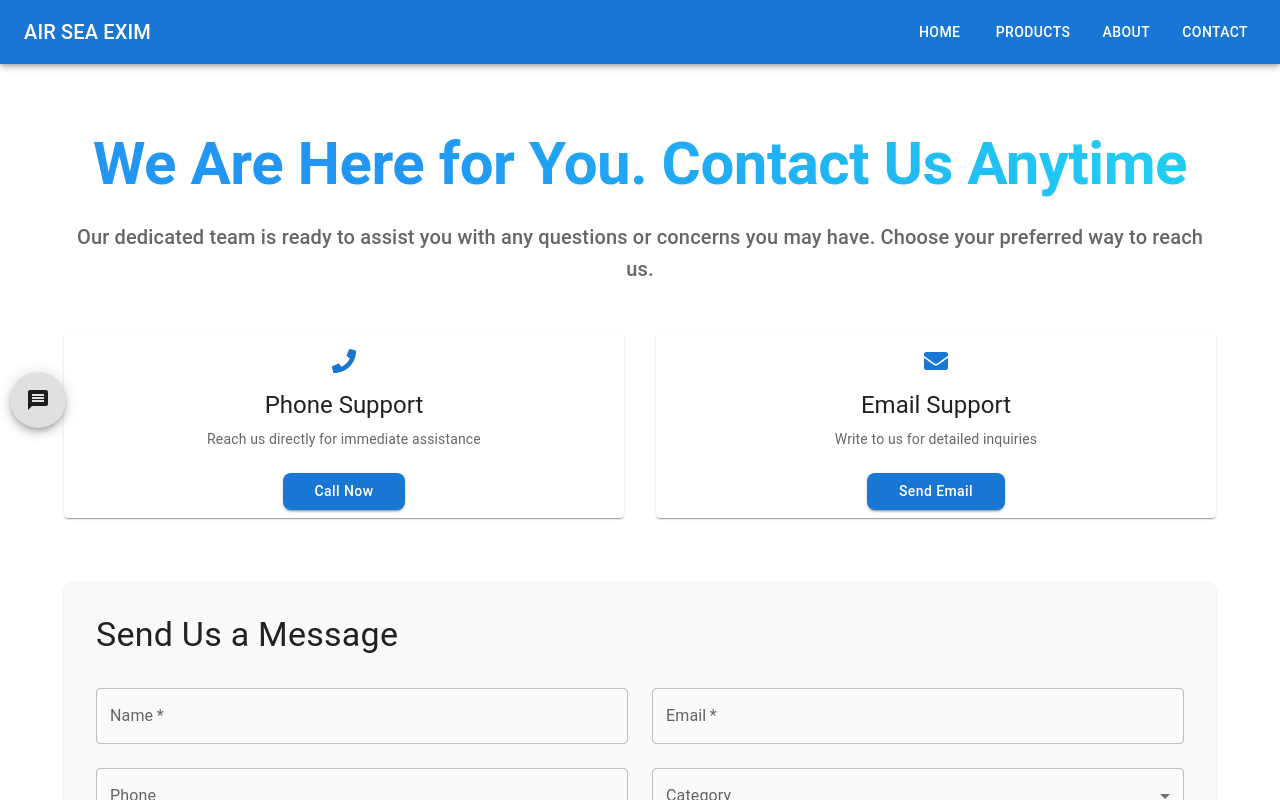
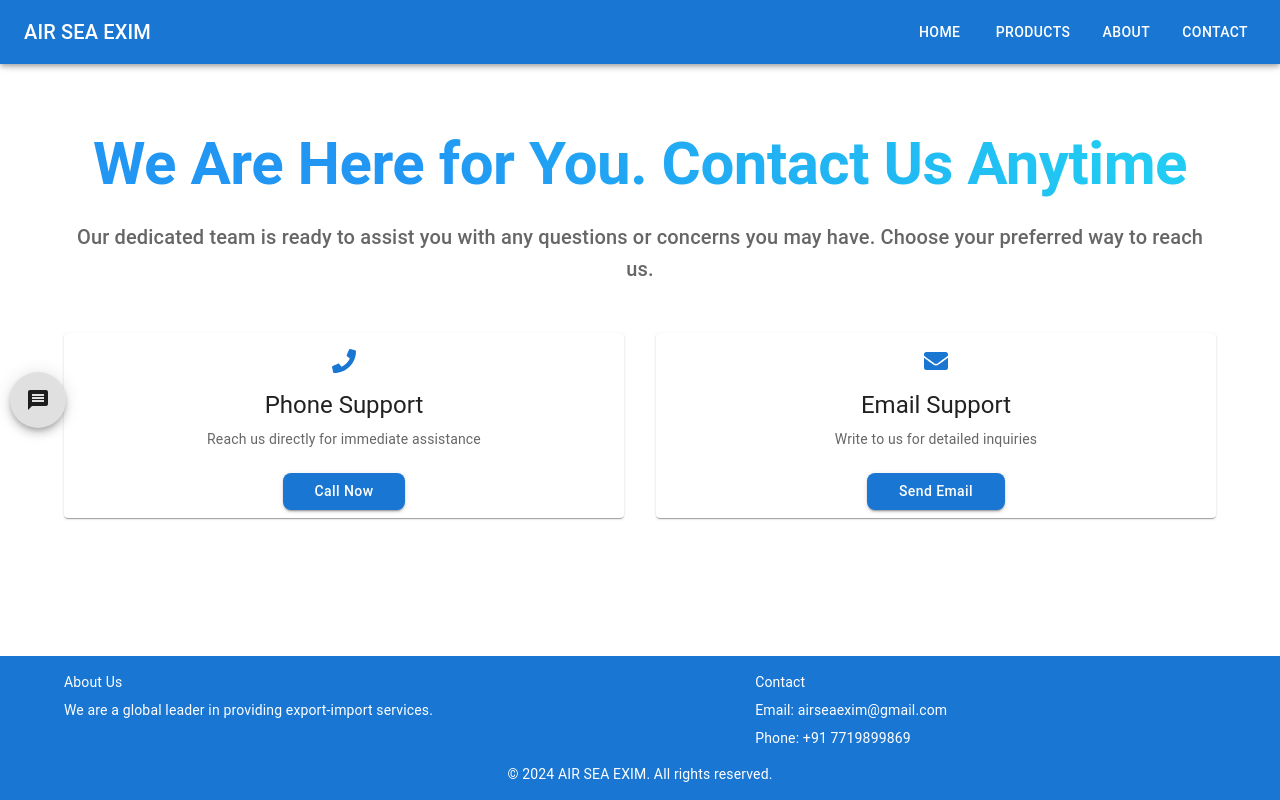
Before and after one commit to AjinkyaBhagat/GlobalNiryatUI, a React (Vite) app: page /contact in a window 1280 px wide. Built offline with nearby package versions, Linux system fonts and the light colour scheme.

Commit message:
Removed all the unused code.

```diff
--- a/src/components/about/AboutCards.tsx
+++ b/src/components/about/AboutCards.tsx
@@ -5,7 +5,7 @@ import { useSpring, animated } from "@react-spring/web";
 import { FaGlobeAmericas } from "react-icons/fa";
 import AboutusImage from "../../assets/aboutus-image.jpg"; // Correct import statement
 
-const StyledCard = styled(Card)(({ theme }) => ({
+const StyledCard = styled(Card)(() => ({
   width: "100%",
   minHeight: "400px",
   borderRadius: "16px",
@@ -13,7 +13,7 @@ const StyledCard = styled(Card)(({ theme }) => ({
   transition: "transform 0.3s ease-in-out, box-shadow 0.3s ease-in-out",
   "&:hover": {
     transform: "translateY(-5px)",
-    //boxShadow: theme.shadows[10]
+    // boxShadow: theme.shadows[10] // Removed usage of theme, as it was not needed
   },
 }));
 
--- a/src/components/common/AnimatedCard.tsx
+++ b/src/components/common/AnimatedCard.tsx
@@ -1,5 +1,5 @@
 import React from "react";
-import { Box, Container, Grid, CardContent, Typography } from "@mui/material";
+import { Container, Grid, CardContent, Typography } from "@mui/material";
 import { cardData } from "../common/AnimatedCardData";
 import { AnimatedCard } from "../common/StyledCard";
 import { StyledCardMedia } from "../common/StyledCardMedia";
@@ -15,7 +15,7 @@ const AnimatedCards: React.FC = () => {
   return (
     <Container maxWidth="lg" sx={{ py: 8 }}>
       <Grid container spacing={4}>
-        {cardData.map((card, index) => (
+        {cardData.map((card) => (
           <Grid
             item
             xs={12}
--- a/src/components/common/StyledCard.ts
+++ b/src/components/common/StyledCard.ts
@@ -1,5 +1,5 @@
 import { styled } from "@mui/system";
-import { useSpring, animated, config } from "@react-spring/web";
+import { animated } from "@react-spring/web";
 import { Card } from "@mui/material";
 
 export const AnimatedCard = styled(animated(Card))({
--- a/src/components/contact/ContactCards.tsx
+++ b/src/components/contact/ContactCards.tsx
@@ -11,8 +11,7 @@ import { FaPhone, FaEnvelope } from "react-icons/fa";
 import { styled } from "@mui/system";
 import { socialConfig } from "../../config/config";
 
-// Styled Card component
-const StyledCard = styled(Card)(({ theme }) => ({
+const StyledCard = styled(Card)({
   height: "100%",
   display: "flex",
   flexDirection: "column",
@@ -20,7 +19,7 @@ const StyledCard = styled(Card)(({ theme }) => ({
   "&:hover": {
     transform: "translateY(-5px)",
   },
-}));
+});
 
 // Contact card data
 const contactCards = [
--- a/src/components/contact/ContactForm.tsx
+++ b/src/components/contact/ContactForm.tsx
@@ -1,126 +1,3 @@
-// import React from "react";
-// import {
-//   Box,
-//   Button,
-//   FormControl,
-//   InputLabel,
-//   MenuItem,
-//   Select,
-//   TextField,
-//   Typography,
-// } from "@mui/material";
-// import { SelectChangeEvent } from "@mui/material/Select"; // Import SelectChangeEvent
-
-// interface FormData {
-//   name: string;
-//   email: string;
-//   phone: string;
-//   subject: string;
-//   message: string;
-//   category: string;
-// }
-
-// interface ContactFormProps {
-//   formData: FormData;
-//   handleInputChange: (
-//     e:
-//       | React.ChangeEvent<HTMLInputElement | HTMLTextAreaElement>
-//       | SelectChangeEvent
-//   ) => void;
-//   handleSubmit: (e: React.FormEvent<HTMLFormElement>) => void;
-// }
-
-// const ContactForm: React.FC<ContactFormProps> = ({
-//   formData,
-//   handleInputChange,
-//   handleSubmit,
-// }) => {
-//   return (
-//     <Box
-//       component="form"
-//       onSubmit={handleSubmit}
-//       sx={{ backgroundColor: "#f8f9fa", p: 4, borderRadius: 2, boxShadow: 1 }}
-//     >
-//       <Typography variant="h4" gutterBottom sx={{ mb: 4 }}>
-//         Send Us a Message
-//       </Typography>
-
-//       <Box
-//         sx={{ display: "grid", gridTemplateColumns: "repeat(2, 1fr)", gap: 3 }}
-//       >
-//         <TextField
-//           fullWidth
-//           label="Name"
-//           name="name"
-//           value={formData.name}
-//           onChange={handleInputChange}
-//           required
-//         />
-//         <TextField
-//           fullWidth
-//           label="Email"
-//           name="email"
-//           type="email"
-//           value={formData.email}
-//           onChange={handleInputChange}
-//           required
-//         />
-//         <TextField
-//           fullWidth
-//           label="Phone"
-//           name="phone"
-//           value={formData.phone}
-//           onChange={handleInputChange}
-//         />
-//         <FormControl fullWidth>
-//           <InputLabel>Category</InputLabel>
-//           <Select
-//             value={formData.category}
-//             label="Category"
-//             name="category"
-//             onChange={handleInputChange} // This will now work for the Select component
-//           >
-//             <MenuItem value="general">General Inquiry</MenuItem>
-//             <MenuItem value="feedback">Feedback</MenuItem>
-//           </Select>
-//         </FormControl>
-
-//         <TextField
-//           fullWidth
-//           label="Subject"
-//           name="subject"
-//           value={formData.subject}
-//           onChange={handleInputChange}
-//           required
-//         />
-//         <TextField
-//           fullWidth
-//           label="Message"
-//           name="message"
-//           multiline
-//           rows={4}
-//           value={formData.message}
-//           onChange={handleInputChange}
-//           required
-//         />
-//       </Box>
-
-//       <Box sx={{ mt: 4, textAlign: "center" }}>
-//         <Button
-//           type="submit"
-//           variant="contained"
-//           color="primary"
-//           size="large"
-//           sx={{ borderRadius: 2, textTransform: "none", px: 6, py: 1.5 }}
-//         >
-//           Send Message
-//         </Button>
-//       </Box>
-//     </Box>
-//   );
-// };
-
-// export default ContactForm;
 import React from "react";
 import {
   Box,
@@ -150,33 +27,18 @@ interface ContactFormProps {
       | React.ChangeEvent<HTMLInputElement | HTMLTextAreaElement>
       | SelectChangeEvent
   ) => void;
-  handleSubmit: (e: React.FormEvent<HTMLFormElement>) => void;
+  handleSubmit: (e: React.FormEvent<HTMLFormElement>) => void; // Add handleSubmit to props
 }
 
 const ContactForm: React.FC<ContactFormProps> = ({
   formData,
   handleInputChange,
-  handleSubmit,
+  handleSubmit, // Destructure handleSubmit here
 }) => {
-  // Modified handleSubmit to trigger Gmail compose in a new tab
-  const handleFormSubmit = (e: React.FormEvent<HTMLFormElement>) => {
-    e.preventDefault(); // Prevent the default form submission behavior
-
-    // Construct the mailto link with the entered form data
-    const mailtoLink = `mailto:${formData.email}?subject=${encodeURIComponent(
-      formData.subject
-    )}&body=${encodeURIComponent(
-      `Name: ${formData.name}\nPhone: ${formData.phone}\nCategory: ${formData.category}\nMessage: ${formData.message}`
-    )}`;
-
-    // Open the mailto link in a new tab
-    window.open(mailtoLink, "_blank");
-  };
-
   return (
     <Box
       component="form"
-      onSubmit={handleFormSubmit} // Use the new handleFormSubmit method
+      onSubmit={handleSubmit} // Use the passed handleSubmit here
       sx={{ backgroundColor: "#f8f9fa", p: 4, borderRadius: 2, boxShadow: 1 }}
     >
       <Typography variant="h4" gutterBottom sx={{ mb: 4 }}>
--- a/src/components/home/HomePageText.tsx
+++ b/src/components/home/HomePageText.tsx
@@ -1,5 +1,5 @@
 import React from "react";
-import { Typography, Box } from "@mui/material";
+import { Typography } from "@mui/material";
 import { styled, keyframes } from "@mui/system";
 
 // Keyframe animations for Home page
--- a/src/components/home/WhyChooseSection.tsx
+++ b/src/components/home/WhyChooseSection.tsx
@@ -1,5 +1,5 @@
 import React from "react";
-import { Box, Typography, Container } from "@mui/material";
+import { Typography, Container } from "@mui/material";
 import { styled, keyframes } from "@mui/system";
 
 // Define the fade-in animation
@@ -40,7 +40,7 @@ const WhyChooseSection: React.FC = () => {
     <Container maxWidth="md" sx={{ my: 8 }}>
       <StyledTypography
         variant="h1"
-        component="h1"
+        as="h1" // Replace component with as
         aria-label="Why Choose Air Sea Exim?"
       >
         Why Choose Air Sea Exim?
--- a/src/components/product/ProductCard.tsx
+++ b/src/components/product/ProductCard.tsx
@@ -1,5 +1,5 @@
 import React from "react";
-import { Card, CardContent, CardMedia, Typography, Box } from "@mui/material";
+import { Card, CardContent, CardMedia, Typography } from "@mui/material";
 import { motion } from "framer-motion";
 
 interface ProductCardProps {
--- a/src/pages/Contact.tsx
+++ b/src/pages/Contact.tsx
@@ -1,23 +1,8 @@
-import React, { useState } from "react";
-import {
-  Box,
-  Container,
-  Typography,
-  useMediaQuery,
-  useTheme,
-} from "@mui/material";
+import React from "react";
+import { Box, Container, Typography } from "@mui/material";
 import ContactCards from "../components/contact/ContactCards";
-import ContactForm from "../components/contact/ContactForm";
-import { useForm } from "../hooks/useForm";
 
 const Contact: React.FC = () => {
-  const { formData, handleInputChange } = useForm();
-
-  const handleSubmit = (e: React.FormEvent<HTMLFormElement>) => {
-    e.preventDefault();
-    console.log("Form submitted:", formData);
-  };
-
   return (
     <Box sx={{ flexGrow: 1 }}>
       <Container maxWidth="lg" sx={{ mt: 8, mb: 8 }}>
@@ -38,7 +23,6 @@ const Contact: React.FC = () => {
           variant="h6"
           align="center"
           color="textSecondary"
-          paragraph
           sx={{ mb: 6 }}
         >
           Our dedicated team is ready to assist you with any questions or
@@ -46,11 +30,6 @@ const Contact: React.FC = () => {
         </Typography>
 
         <ContactCards />
-        <ContactForm
-          formData={formData}
-          handleInputChange={handleInputChange}
-          handleSubmit={handleSubmit}
-        />
       </Container>
     </Box>
   );
```
